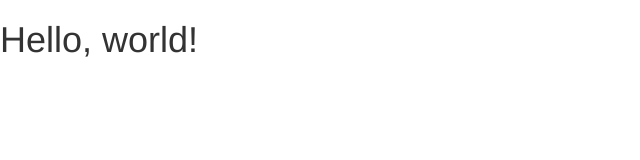
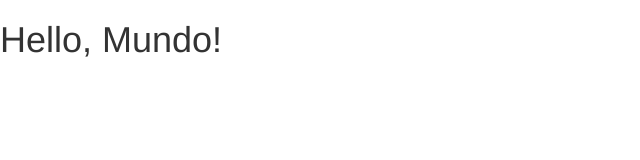
Before and after one commit to ricmiber96/pull-request-example, a plain HTML site: page index.html in a window 1280 px wide. Shown: the full height of the page, 0-640 px from the left. Drawn offline with nearby package versions, Linux system fonts and the light colour scheme.

```diff
--- a/index.html
+++ b/index.html
@@ -8,7 +8,7 @@
     <link rel="stylesheet" href="https://maxcdn.bootstrapcdn.com/bootstrap/3.3.5/css/bootstrap.min.css">
   </head>
   <body>
-    <h1>Hello, world!</h1>
+    <h1>Hello, Mundo!</h1>
     <script src="https://ajax.googleapis.com/ajax/libs/jquery/1.11.3/jquery.min.js"></script>
     <script src="https://maxcdn.bootstrapcdn.com/bootstrap/3.3.5/js/bootstrap.min.js"></script>
   </body>
```
